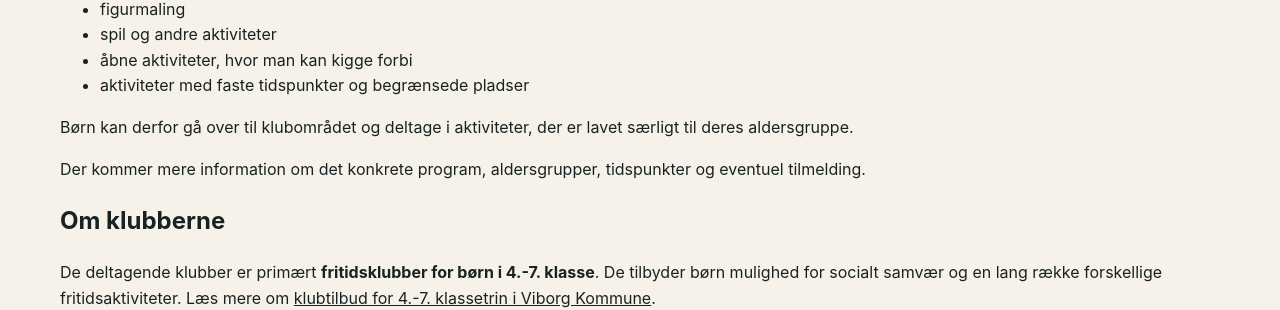
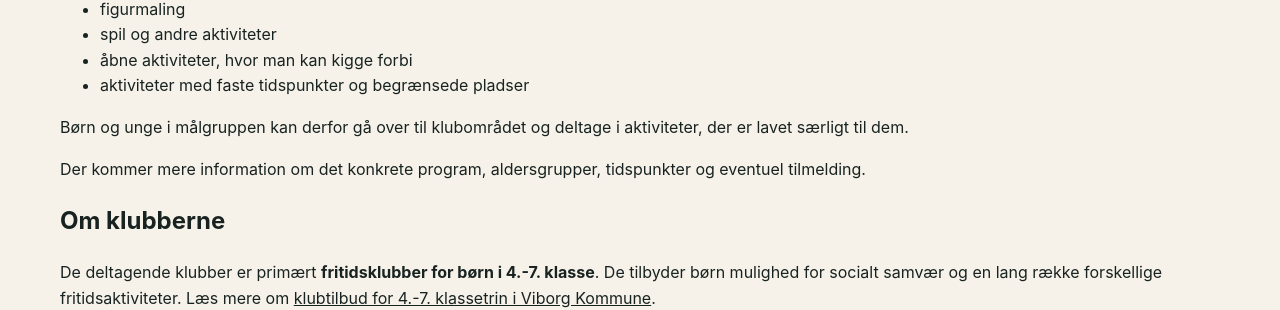
Before and after one commit to Andrejao/spilex, a Jekyll site: the page built from _posts/2026-10-02-klubberne-for-born.md, in a window 1280 px wide and 900 px high, scrolled down 464 px. Shown: the part 143-453 px from the top of the window. Built offline with Jekyll 4.4.1, drawn with Linux system fonts in a browser that asks for light colours.

Commit message:
Update 2026-10-02-klubberne-for-born.md

```diff
--- a/_posts/2026-10-02-klubberne-for-born.md
+++ b/_posts/2026-10-02-klubberne-for-born.md
@@ -26,7 +26,7 @@ De laver deres egne særskilte aktiviteter for børn og unge fra vi starter og i
 - åbne aktiviteter, hvor man kan kigge forbi
 - aktiviteter med faste tidspunkter og begrænsede pladser
 
-Børn kan derfor gå over til klubområdet og deltage i aktiviteter, der er lavet særligt til deres aldersgruppe.
+Børn og unge i målgruppen kan derfor gå over til klubområdet og deltage i aktiviteter, der er lavet særligt til dem.
 
 Der kommer mere information om det konkrete program, aldersgrupper, tidspunkter og eventuel tilmelding.
 
```
